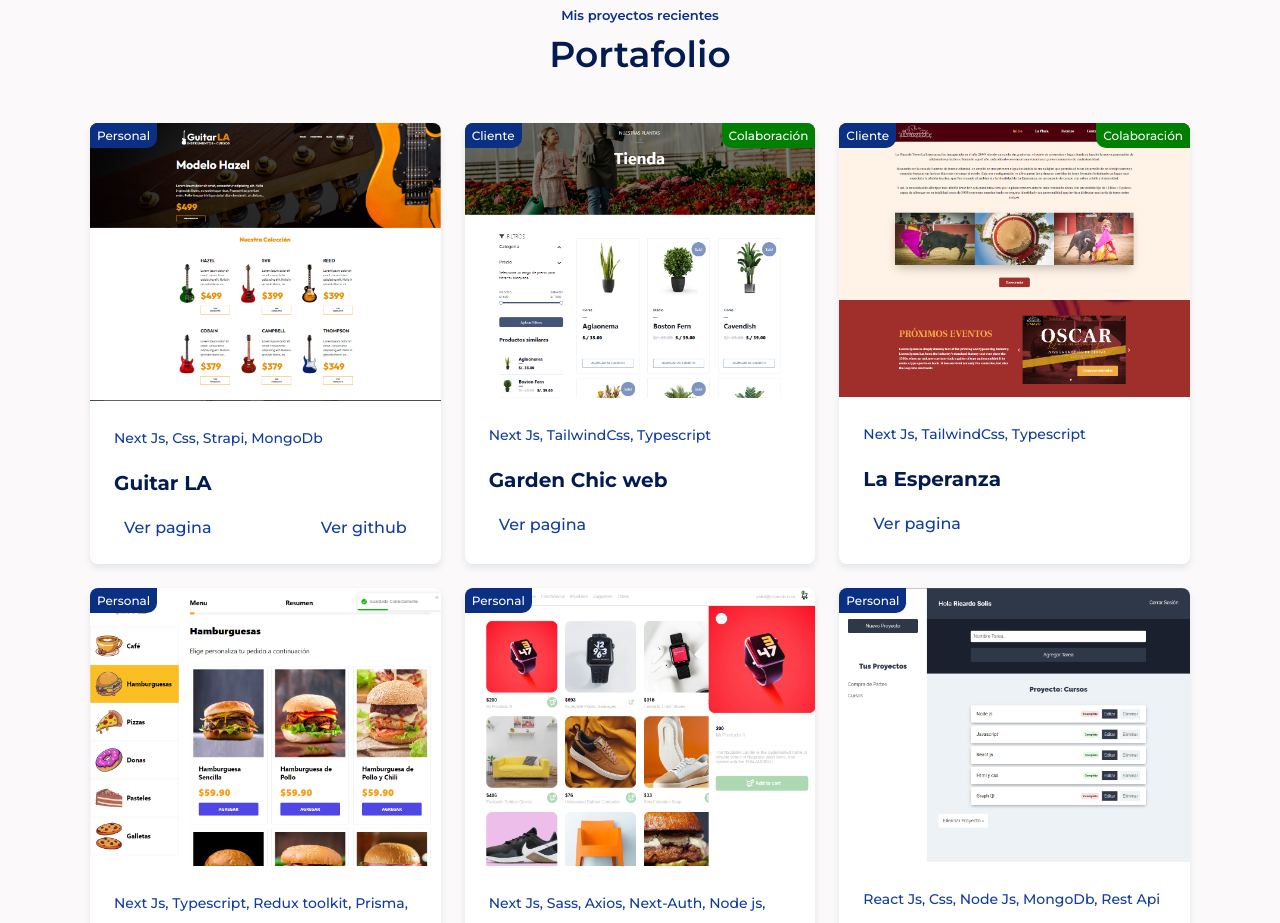
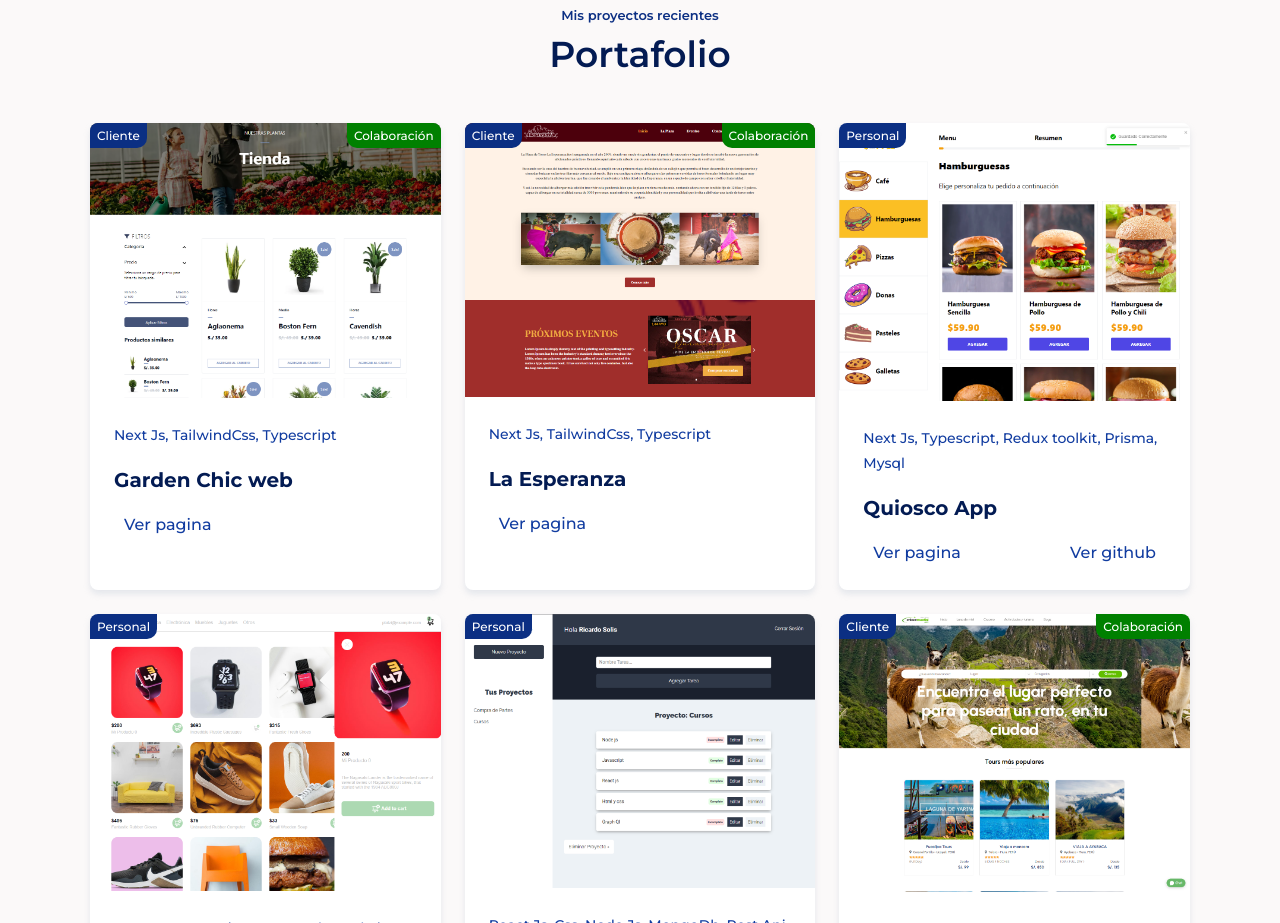
Before and after one commit to ricardosv46/portafolio, a React (Vite) app: page / in a window 1280 px wide. Shown: the part 2200-3123 px from the top of the page. Built offline with nearby package versions, Linux system fonts and the light colour scheme.

Commit message:
Update proyects

```diff
--- a/src/data/data.js
+++ b/src/data/data.js
@@ -14,15 +14,15 @@ import Enlace from '../assets/img/enlace-web.png'
 import DashEnlace from '../assets/img/dashboard-enlace.png'
 import Quiosco from '../assets/img/quiosco.png'
 export const data = [
-  {
-    foto: Guitarla,
-    nombre: 'Guitar LA',
-    tecnologias: 'Next Js, Css, Strapi, MongoDb',
-    link: 'https://guitar-la.vercel.app/',
-    git: 'https://github.com/Richxdd/guitarLA',
-    tipo: 'Personal',
-    equipo: false
-  },
+  // {
+  //   foto: Guitarla,
+  //   nombre: 'Guitar LA',
+  //   tecnologias: 'Next Js, Css, Strapi, MongoDb',
+  //   link: 'https://guitar-la.vercel.app/',
+  //   git: 'https://github.com/Richxdd/guitarLA',
+  //   tipo: 'Personal',
+  //   equipo: false
+  // },
   {
     foto: Garden,
     nombre: 'Garden Chic web',
```
